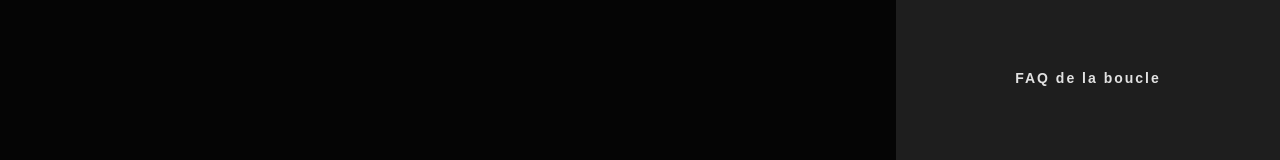
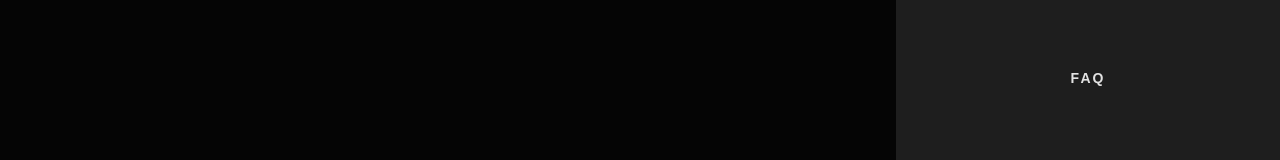
Before and after one commit to Senedea/bouclesvuejs, a Vue app: page / in a window 1280 px wide. Both pictures are taken after a click on the element 1024 px from the left and 32 px from the top of the page. Shown: the part 339-499 px from the top of the page. Built offline with nearby package versions, Linux system fonts and the light colour scheme.

Commit message:
update header

```diff
--- a/src/components/Header.vue
+++ b/src/components/Header.vue
@@ -43,7 +43,7 @@
             </div>
           </div>
           <div>
-            <router-link :to="{ name: 'faq' }">FAQ de la boucle</router-link>
+            <router-link :to="{ name: 'faq' }">FAQ </router-link>
           </div>
           <div><router-link :to="{ name: 'clips' }">Clips</router-link></div>
           <div><router-link :to="{ name: 'memes' }">Memes</router-link></div>
```
